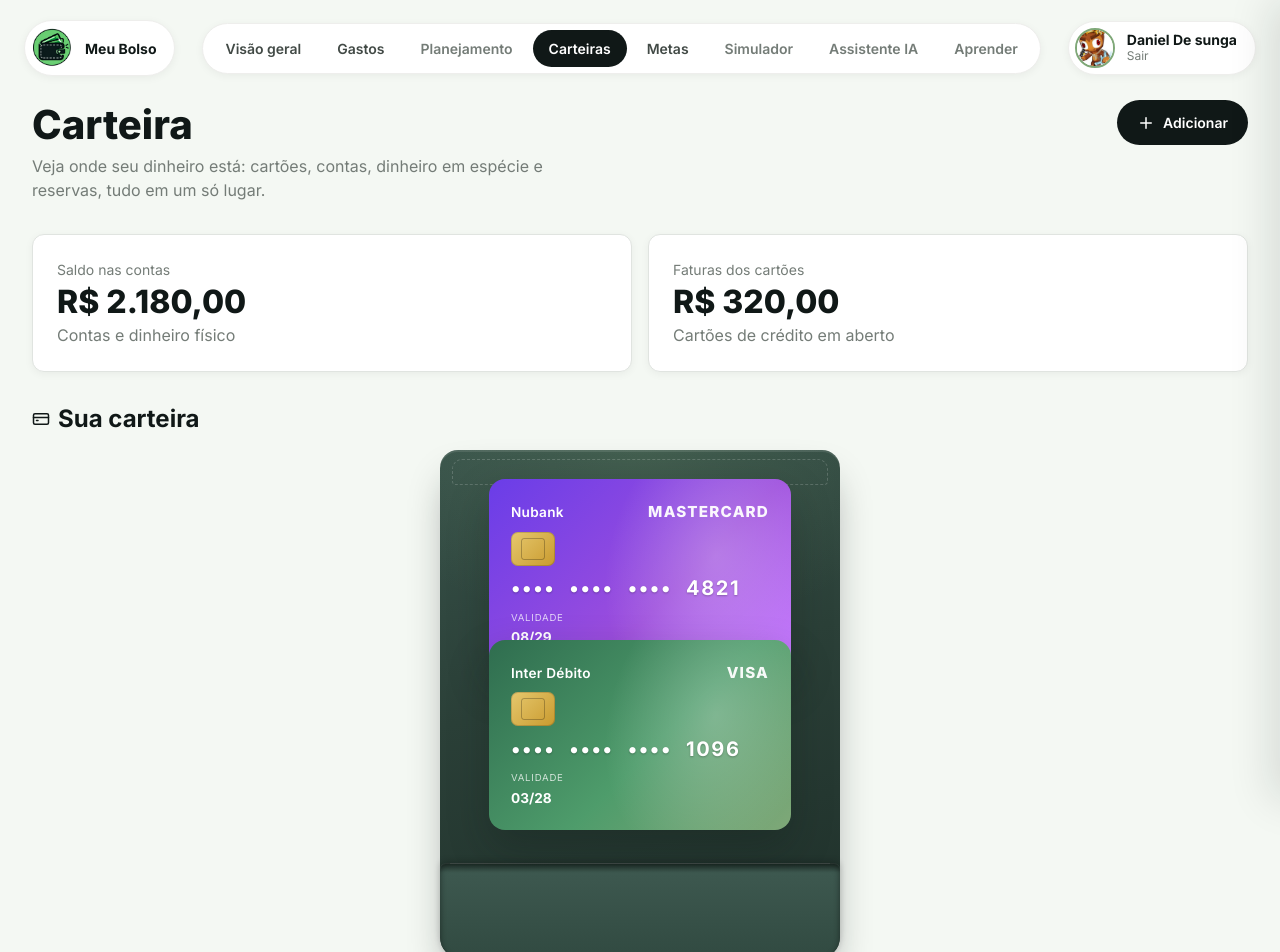
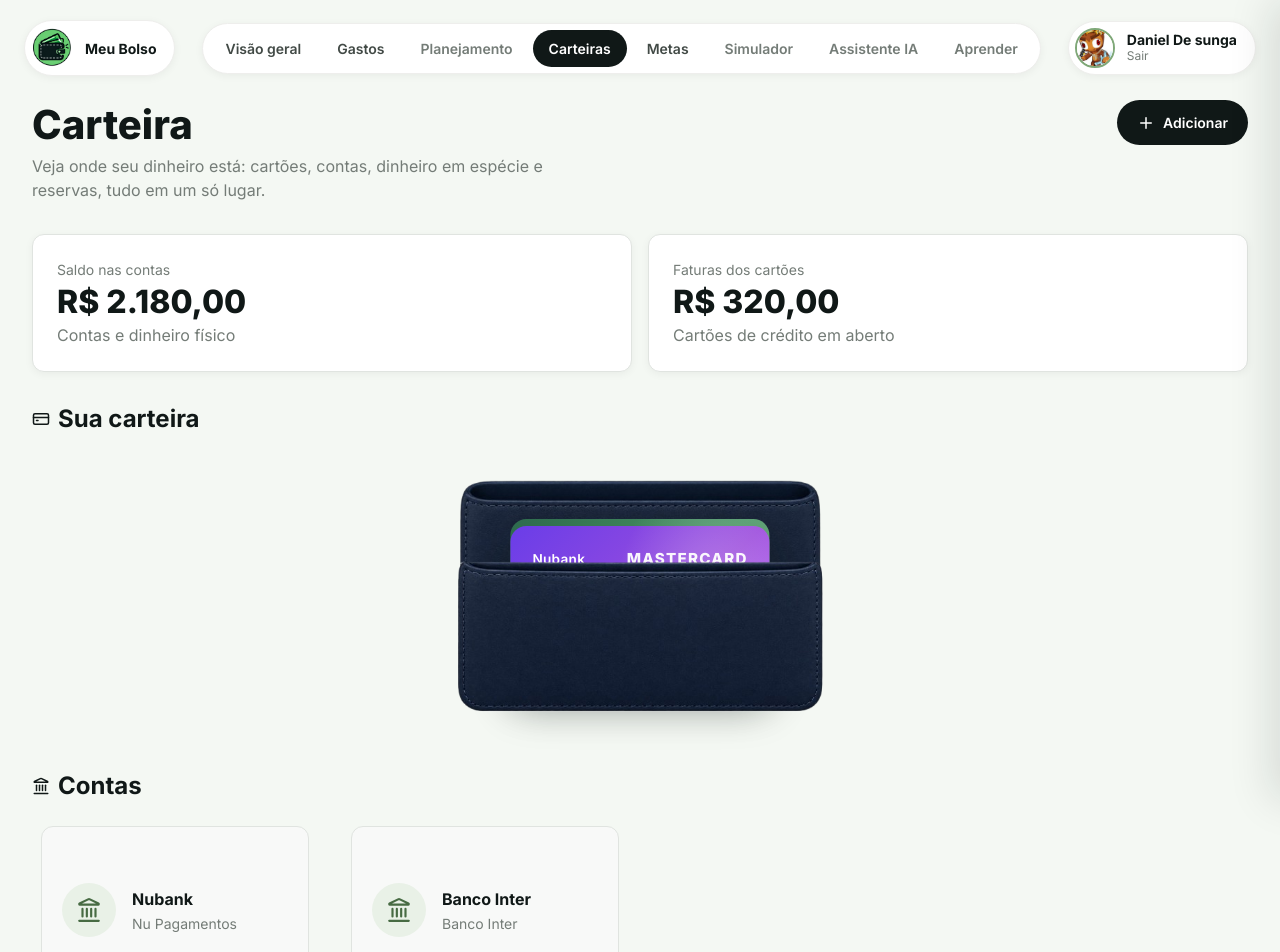
Before and after one commit to ICEI-PUC-Minas-PMGES-TI/pmg-es-2026-2-ti2-8183100-meu-bolso, a React (Vite) app in the folder Codigo/Frontend/: page /carteiras in a window 1280 px wide. Shown: the top 952 px of the page. Built offline with nearby package versions, Linux system fonts and the light colour scheme.

Commit message:
feat(carteira): integra CarteiraFisica na pagina e remove css antigo da pilha

```diff
--- a/Codigo/Frontend/src/pages/Carteiras/Carteiras.jsx
+++ b/Codigo/Frontend/src/pages/Carteiras/Carteiras.jsx
@@ -2,6 +2,7 @@
 import { Plus, CreditCard, Landmark, Coins } from "lucide-react";
 
 import CarteiraVisual from "../../components/CarteiraVisual/CarteiraVisual";
+import CarteiraFisica from "../../components/CarteiraFisica/CarteiraFisica";
 import PainelDetalhes from "../../components/PainelDetalhes/PainelDetalhes";
 import ModalAdicionar from "../../components/ModalAdicionar/ModalAdicionar";
 
@@ -182,12 +183,19 @@
         </div>
       </div>
 
-      {/* Seção: Cartões (carteira que abre e revela os cartões) */}
-      <Secao
-        titulo="Sua carteira"
-        icone={CreditCard}
-        vazio="Nenhum cartão cadastrado."
-        empilhado
+      {/* Seção: Cartões — porta-cartões físico (SVG) com cartões HTML */}
+      <section className={styles.secao}>
+        <div className={styles.secaoTopo}>
+          <CreditCard size={18} />
+          <h2>Sua carteira</h2>
+        </div>
+
+        {cartoes.length === 0 ? (
+          <div className={`card ${styles.vazio}`}>
+            <p className="texto-secundario">Nenhum cartão cadastrado.</p>
+          </div>
+        ) : (
+          <CarteiraFisica
             manterAberta={cartoes.some((c) => c.id === itemSelecionado?.id)}
           >
             {cartoes.map((item) => (
@@ -199,7 +207,9 @@
                 semRodape
               />
             ))}
-      </Secao>
+          </CarteiraFisica>
+        )}
+      </section>
 
       {/* Seção: Contas */}
       <Secao titulo="Contas" icone={Landmark} vazio="Nenhuma conta cadastrada.">
@@ -260,32 +270,11 @@
   );
 }
 
-/** Seção com título e grade de itens; mostra estado vazio quando não há filhos.
- *  Quando `empilhado`, funciona como uma carteira que abre (hover no desktop,
- *  clique no touch) e revela os cartões. `manterAberta` impede o fechamento
- *  enquanto houver um cartão selecionado (painel aberto). */
-function Secao({
-  titulo,
-  icone: Icone,
-  vazio,
-  empilhado = false,
-  manterAberta = false,
-  children,
-}) {
-  const [aberta, setAberta] = useState(false);
+/** Seção com título e grade de itens; mostra estado vazio quando não há filhos. */
+function Secao({ titulo, icone: Icone, vazio, children }) {
   const temItens = Array.isArray(children)
     ? children.length > 0
     : Boolean(children);
-
-  const revelada = empilhado && (aberta || manterAberta);
-
-  const propsPilha = empilhado
-    ? {
-        onMouseEnter: () => setAberta(true),
-        onMouseLeave: () => setAberta(false),
-        onClick: () => setAberta((v) => !v),
-      }
-    : {};
 
   return (
     <section className={styles.secao}>
@@ -295,16 +284,7 @@
       </div>
 
       {temItens ? (
-        <div
-          className={
-            empilhado
-              ? `${styles.pilha} ${revelada ? styles.pilhaAberta : ""}`
-              : styles.grade
-          }
-          {...propsPilha}
-        >
-          {children}
-        </div>
+        <div className={styles.grade}>{children}</div>
       ) : (
         <div className={`card ${styles.vazio}`}>
           <p className="texto-secundario">{vazio}</p>
--- a/Codigo/Frontend/src/pages/Carteiras/Carteiras.module.css
+++ b/Codigo/Frontend/src/pages/Carteiras/Carteiras.module.css
@@ -128,32 +128,6 @@
   background-color: var(--verde-fundo);
 }
 
-/* ---------- Interações nos cartões (apenas com a carteira aberta) ---------- */
-/* com a carteira aberta (ou foco por teclado), apontar/focar um cartão
-   o traz à frente */
-.pilhaAberta .item:hover,
-.pilha .item:focus-visible {
-  transform: translateY(-6px);
-  z-index: 5;
-}
-
-/* cartão selecionado permanece destacado e acima dos demais */
-.pilha .itemSelecionado,
-.pilha .itemSelecionado:hover {
-  z-index: 6;
-}
-
-.pilha .item:focus-visible {
-  outline: none;
-}
-
-@media (prefers-reduced-motion: reduce) {
-  .pilha,
-  .pilha .item {
-    transition: none;
-  }
-}
-
 .itemRodape {
   width: 100%;
   max-width: 340px;
@@ -177,109 +151,6 @@
   white-space: nowrap;
 }
 
-/* ========================================
-   CARTEIRA FÍSICA (porta-cartões premium)
-   .pilha = ABA TRASEIRA da carteira (alta, de couro).
-   .pilha::after = BOLSO FRONTAL, mais baixo, onde os cartões encaixam.
-   Os cartões ficam entre a aba traseira e o bolso frontal.
-======================================== */
-.pilha {
-  position: relative;
-  display: flex;
-  flex-direction: column;
-  align-items: center;
-  width: 100%;
-  max-width: 400px;
-  margin: 0 auto;
-
-  /* espaço no topo = aba traseira acima dos cartões;
-     espaço na base = altura do bolso frontal */
-  padding: var(--espaco-5) 22px 120px;
-
-  /* couro verde-escuro do MeuBolso (material, não preto) */
-  background:
-    radial-gradient(120% 60% at 50% 0%, rgba(127, 168, 120, 0.18), transparent 60%),
-    linear-gradient(165deg, #38524a 0%, #2b4038 45%, #1f302a 100%);
-  border-radius: 18px 18px 22px 22px;
-
-  /* espessura/relevo do objeto: luz no topo, sombra na base, apoio no chão */
-  box-shadow:
-    inset 0 2px 0 rgba(255, 255, 255, 0.10),
-    inset 0 -2px 0 rgba(0, 0, 0, 0.35),
-    0 1px 0 rgba(255, 255, 255, 0.04),
-    0 22px 40px -12px rgba(16, 24, 23, 0.45);
-
-  cursor: pointer;
-  transition: padding var(--transicao-padrao);
-}
-
-/* costura da aba traseira (topo da carteira) */
-.pilha::before {
-  content: "";
-  position: absolute;
-  top: 9px;
-  left: 12px;
-  right: 12px;
-  height: 26px;
-  border: 1px dashed rgba(255, 255, 255, 0.18);
-  border-radius: 10px 10px 4px 4px;
-  pointer-events: none;
-  z-index: 0;
-}
-
-/* BOLSO FRONTAL: painel de couro mais claro, com lábio de abertura e costura */
-.pilha::after {
-  content: "";
-  position: absolute;
-  left: 0;
-  right: 0;
-  bottom: 0;
-  height: 96px;
-  z-index: 3; /* à frente dos cartões: eles entram "atrás" do bolso */
-
-  background:
-    /* costura superior do bolso */
-    linear-gradient(90deg, transparent 10px, rgba(255,255,255,0.14) 10px, rgba(255,255,255,0.14) calc(100% - 10px), transparent calc(100% - 10px)) top/100% 1px no-repeat,
-    /* material do bolso, um pouco mais claro que a aba traseira */
-    linear-gradient(180deg, #44615607 0%, #3d584f 10%, #314a41 100%);
-  border-radius: 6px 6px 22px 22px;
-
-  /* lábio/abertura do bolso: sombra interna no topo + luz fininha */
-  box-shadow:
-    inset 0 3px 6px rgba(0, 0, 0, 0.45),
-    inset 0 1px 0 rgba(255, 255, 255, 0.12),
-    0 -2px 6px rgba(0, 0, 0, 0.20);
-  pointer-events: none;
-}
-
-.pilha .item {
-  position: relative;
-  z-index: 1;
-  width: 100%;
-  max-width: 320px;
-  transition:
-    margin-top var(--transicao-padrao),
-    transform var(--transicao-padrao);
-}
-
-/* fechado: cartões bem inseridos — só a parte superior assoma do bolso */
-.pilha .item + .item {
-  margin-top: calc(var(--espaco-12) * -1);
-}
-
-/* aberto: cartões sobem e saem do bolso, distribuídos; a carteira
-   (aba + bolso) permanece visível como o mesmo objeto */
-.pilhaAberta .item + .item,
-.pilha:focus-within .item + .item {
-  margin-top: var(--espaco-3);
-}
-
-/* aberto: a aba traseira cresce um pouco para acomodar os cartões expostos,
-   mas o bolso frontal (::after) continua ancorado na base */
-.pilhaAberta {
-  padding-bottom: 132px;
-}
-
 /* ---------- Estado vazio ---------- */
 .vazio {
   text-align: center;
@@ -292,9 +163,4 @@
   .resumo {
     grid-template-columns: 1fr;
   }
-
-  .pilha .item + .item {
-    /* em telas estreitas, reduz a sobreposição para manter legibilidade */
-    margin-top: calc(var(--espaco-6) * -1);
-  }
 }
```
Lines whose indentation alone changed are shown as unchanged.
